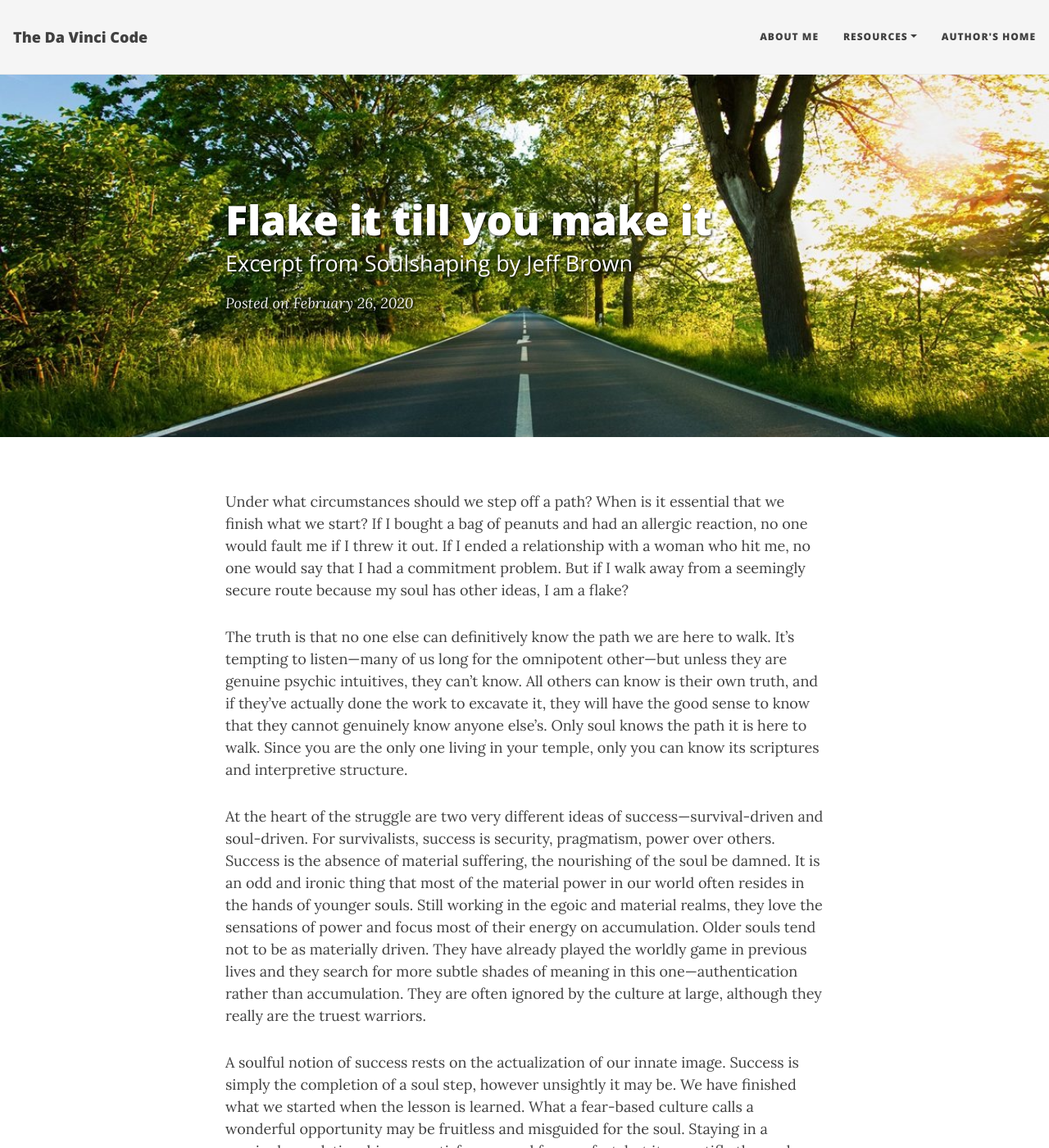
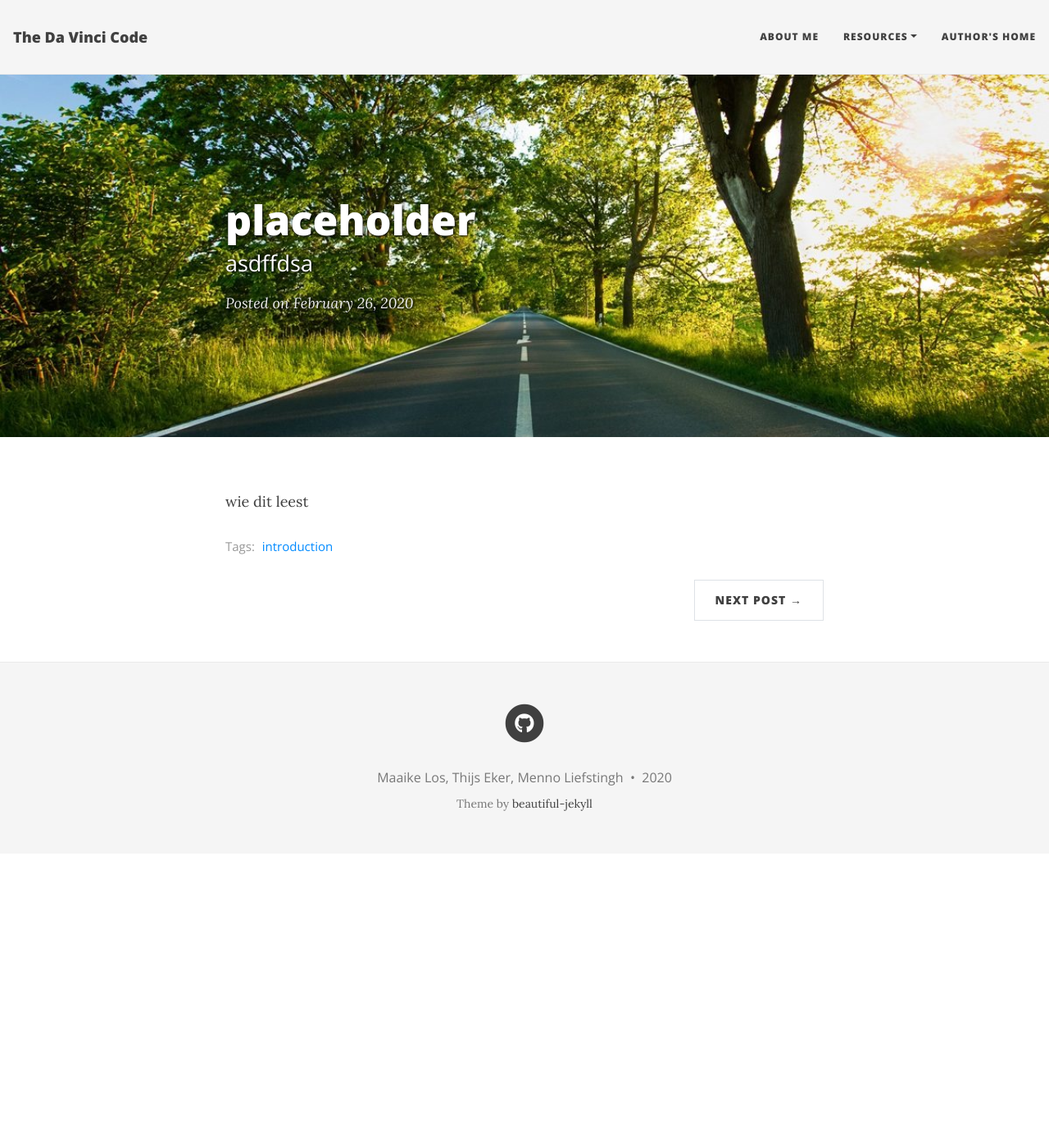
Before and after one commit to mennoberend/LAMAS_davinci, a Jekyll site: the page built from _posts/2020-02-26-flake-it-till-you-make-it.md, in a window 1280 px wide and 1400 px high. Shown: the whole window at 82% size. Built offline with Jekyll 4.4.1, drawn with Linux system fonts in a browser that asks for light colours; nearby versions of some CDN libraries; some of the changed text lies outside the part shown.

Commit message:
set title etc

```diff
--- a/_posts/2020-02-26-flake-it-till-you-make-it.md
+++ b/_posts/2020-02-26-flake-it-till-you-make-it.md
@@ -1,15 +1,9 @@
 ---
 layout: post
-title: Flake it till you make it
-subtitle: Excerpt from Soulshaping by Jeff Brown
+title: placeholder
+subtitle: asdffdsa
 cover-img: /assets/img/path.jpg
-tags: [books, test]
+tags: [introduction]
 ---
 
-Under what circumstances should we step off a path? When is it essential that we finish what we start? If I bought a bag of peanuts and had an allergic reaction, no one would fault me if I threw it out. If I ended a relationship with a woman who hit me, no one would say that I had a commitment problem. But if I walk away from a seemingly secure route because my soul has other ideas, I am a flake?
-
-The truth is that no one else can definitively know the path we are here to walk. It’s tempting to listen—many of us long for the omnipotent other—but unless they are genuine psychic intuitives, they can’t know. All others can know is their own truth, and if they’ve actually done the work to excavate it, they will have the good sense to know that they cannot genuinely know anyone else’s. Only soul knows the path it is here to walk. Since you are the only one living in your temple, only you can know its scriptures and interpretive structure.
-
-At the heart of the struggle are two very different ideas of success—survival-driven and soul-driven. For survivalists, success is security, pragmatism, power over others. Success is the absence of material suffering, the nourishing of the soul be damned. It is an odd and ironic thing that most of the material power in our world often resides in the hands of younger souls. Still working in the egoic and material realms, they love the sensations of power and focus most of their energy on accumulation. Older souls tend not to be as materially driven. They have already played the worldly game in previous lives and they search for more subtle shades of meaning in this one—authentication rather than accumulation. They are often ignored by the culture at large, although they really are the truest warriors.
-
-A soulful notion of success rests on the actualization of our innate image. Success is simply the completion of a soul step, however unsightly it may be. We have finished what we started when the lesson is learned. What a fear-based culture calls a wonderful opportunity may be fruitless and misguided for the soul. Staying in a passionless relationship may satisfy our need for comfort, but it may stifle the soul. Becoming a famous lawyer is only worthwhile if the soul demands it. It is an essential failure if you are called to be a monastic this time around. If you need to explore and abandon ten careers in order to stretch your soul toward its innate image, then so be it. Flake it till you make it.
+wie dit leest
--- a/index.html
+++ b/index.html
@@ -1,5 +1,5 @@
 ---
 layout: home
-title: My website
-subtitle: This is where I will tell my friends way too much about me
+title: Da Vinci Code
+subtitle: A project for ‘Logical Aspects of Multi Agent Systems’
 ---
```
Also changed, not shown: requirements.txt (deleted, +0 -24 lines).
